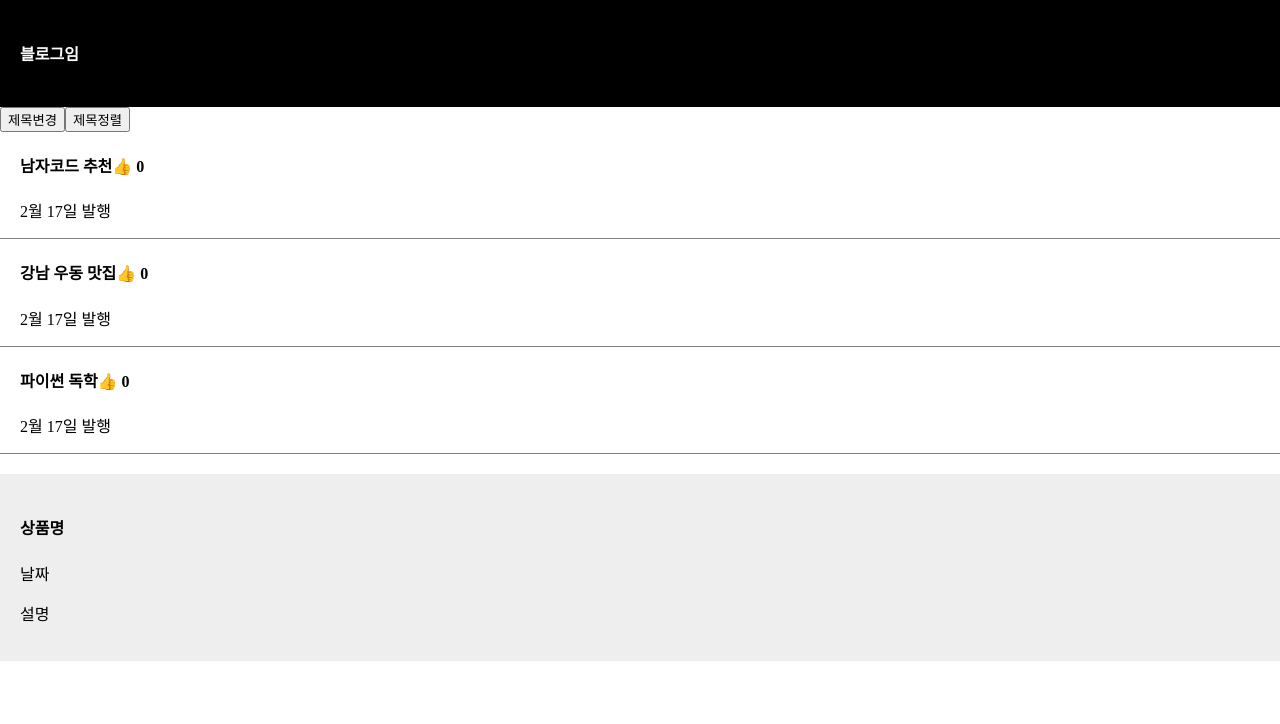
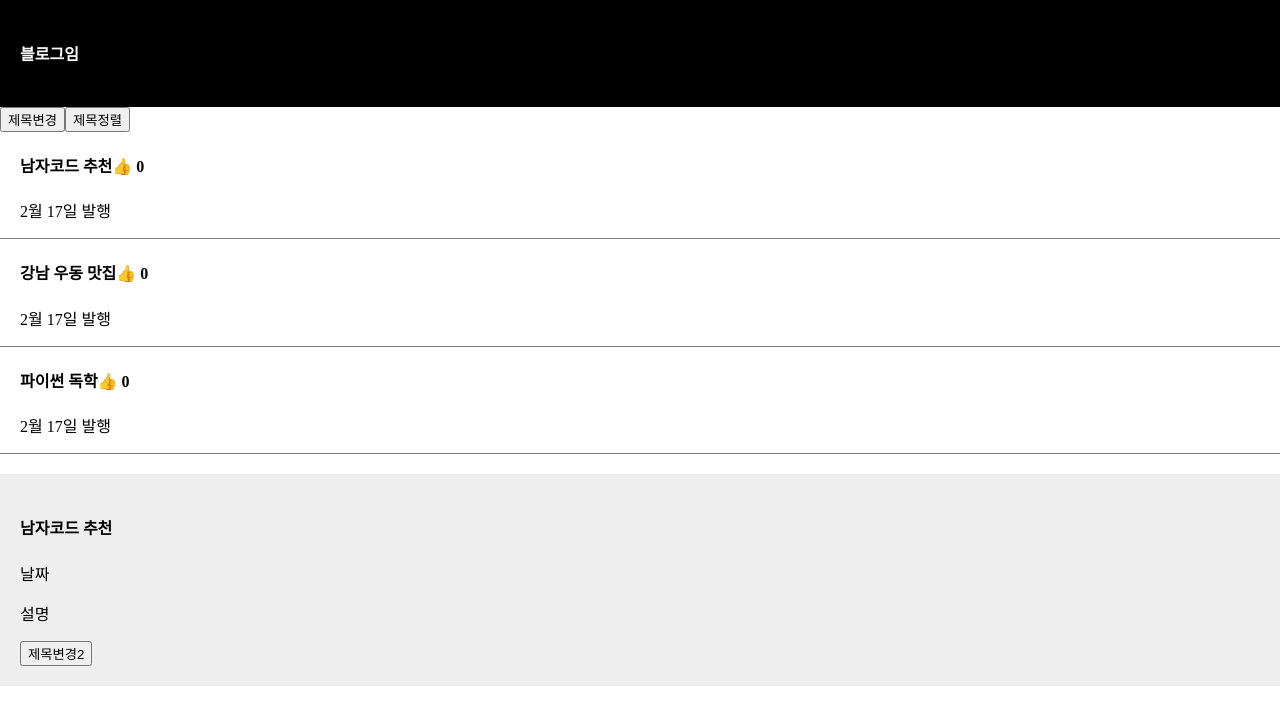
Before and after one commit to Binz-collab/React-Clone-Coding, a React (Vite) app in the folder blog/: page / in a window 1280 px wide. Shown: the top 724 px of the page. Built offline with nearby package versions, Linux system fonts and the light colour scheme.

Commit message:
feat:  10강 숙제 - 모달창 내부의 제목을 원래 상품 리스트 중 하나로 동기화하기 + 제목변경 버튼 추가하기

```diff
--- a/blog/src/App.jsx
+++ b/blog/src/App.jsx
@@ -35,7 +35,7 @@ function App() {
       }
 
       {
-        modal ? <Modal /> : null
+        modal ? <Modal 제목={제목리스트} 제목변경={제목리스트변경}/> : null
       }
 
       </div>
@@ -44,13 +44,15 @@ function App() {
 }
 
 
-function Modal() {
+function Modal(props) {
 
   return (
     <div className='modal'>
-      <h4>상품명</h4>
+      <h4>{ props.제목[0] }</h4>
       <p>날짜</p>
       <p>설명</p>
+
+      <button onClick={() => props.제목변경(['여자 코트 추천', '강북 냉면 맛집', '리액트 인강'])}>제목변경2</button>
     </div>
   )
 }
```
